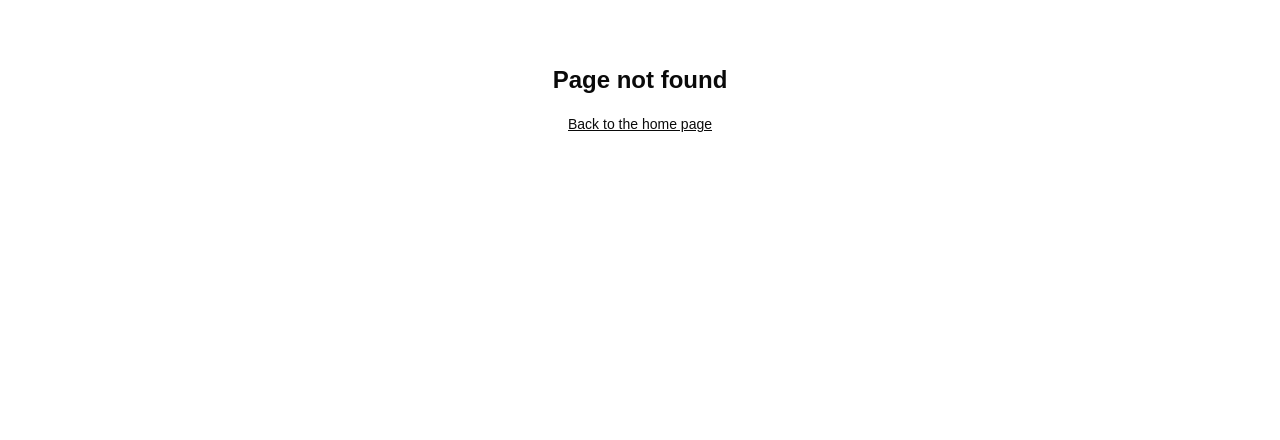
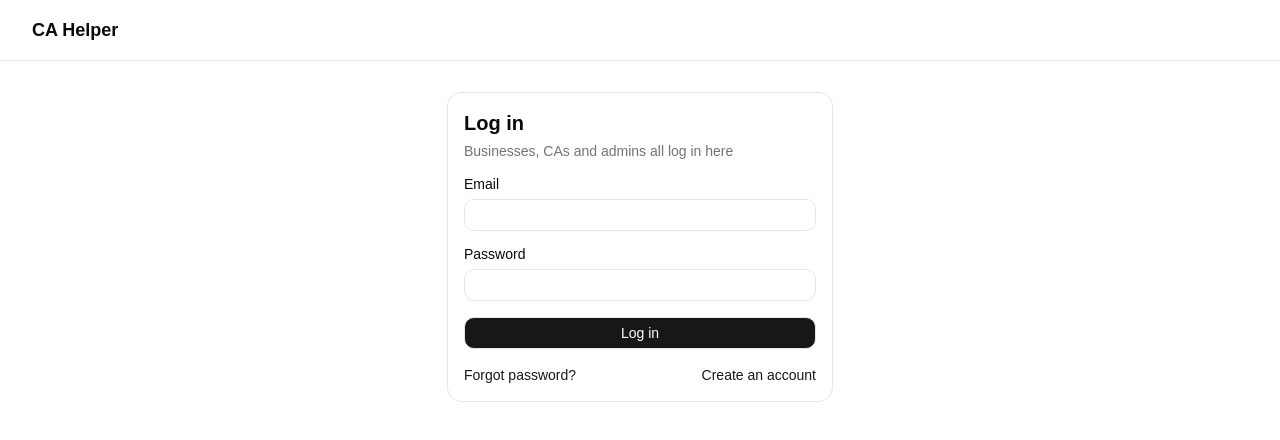
Before and after one commit to ZEROITRAYO/CA-helper, a React (Vite) app in the folder frontend/: page /login in a window 1280 px wide. Before the commit this address had no page. Shown: the top 440 px of the page. Built offline with nearby package versions, Linux system fonts and the light colour scheme.

Commit message:
created log in page

```diff
--- a/frontend/src/components/shared.jsx
+++ b/frontend/src/components/shared.jsx
@@ -4,7 +4,28 @@ import {
   CardDescription,
   CardHeader,
   CardTitle,
+  Input,
+  Label,
 } from "@/components/ui";
+import { cn } from "@/lib";
+
+export function ErrorText({ children, className }) {
+  if (!children) return null;
+  return (
+    <p className={cn("text-sm text-danger", className)}>
+      {children}
+    </p>
+  );
+}
+
+export function Notice({ children }) {
+  if (!children) return null;
+  return (
+    <p className="text-sm text-hint">
+      {children}
+    </p>
+  );
+}
 
 export function Section({ title, description, contentClassName, children, ...cardProps }) {
   return (
@@ -17,3 +38,41 @@ export function Section({ title, description, contentClassName, children, ...car
     </Card>
   );
 }
+
+export function FormField({ id, label, error, hint, ...inputProps }) {
+  return (
+    <div className="space-y-2">
+      <Label htmlFor={id}>{label}</Label>
+      <Input
+        id={id}
+        aria-invalid={!!error}
+        {...inputProps}
+      />
+      {error ? (
+        <p id={id + "-error"} className="text-sm text-danger">
+          {error.message}
+        </p>
+      ) : (
+        hint && <p className="text-xs text-hint">{hint}</p>
+      )}
+    </div>
+  );
+}
+
+export function field(form, name) {
+  return { id: name, error: form.formState.errors[name], ...form.register(name) };
+}
+
+export function FormCard({ title, description, children }) {
+  return (
+    <Card className="mx-auto max-w-sm">
+      <CardHeader>
+        <CardTitle>
+          <h1 className="text-xl font-semibold">{title}</h1>
+        </CardTitle>
+        {description && <CardDescription>{description}</CardDescription>}
+      </CardHeader>
+      <CardContent className="space-y-4">{children}</CardContent>
+    </Card>
+  );
+}
--- a/frontend/src/components/ui.jsx
+++ b/frontend/src/components/ui.jsx
@@ -2,9 +2,9 @@ import { cn } from "@/lib";
 
 
 const BUTTON_STYLES = {
-  default: "bg-primary text-primary-foreground hover:bg-primary/80",
-  outline: "border-border bg-background hover:bg-muted hover:text-foreground",
-  ghost: "hover:bg-muted hover:text-foreground",
+  default: "bg-primary text-white hover:bg-primary/80",
+  outline: "border-border bg-background hover:bg-soft hover:text-ink",
+  ghost: "hover:bg-soft hover:text-ink",
   link: "text-primary underline-offset-4 hover:underline",
 };
 
@@ -15,7 +15,7 @@ const BUTTON_SIZES = {
 
 export function buttonClass(variant = "default", size = "default", className = "") {
   return cn(
-    "inline-flex shrink-0 items-center justify-center gap-1.5 rounded-lg border border-transparent text-sm font-medium whitespace-nowrap transition-all outline-none select-none focus-visible:border-ring focus-visible:ring-3 focus-visible:ring-ring/50 disabled:pointer-events-none disabled:opacity-50",
+    "inline-flex shrink-0 items-center justify-center gap-1.5 rounded-lg border border-transparent text-sm font-medium whitespace-nowrap transition-all outline-none select-none focus-visible:border-focus focus-visible:ring-3 focus-visible:ring-focus/50 disabled:pointer-events-none disabled:opacity-50",
     BUTTON_STYLES[variant],
     BUTTON_SIZES[size],
     className,
@@ -34,7 +34,7 @@ export function Card({ className, ...props }) {
     <div
       data-slot="card"
       className={cn(
-        "flex flex-col gap-4 overflow-hidden rounded-xl bg-card py-4 text-sm text-card-foreground ring-1 ring-foreground/10",
+        "flex flex-col gap-4 overflow-hidden rounded-xl bg-card py-4 text-sm text-ink ring-1 ring-ink/10",
         className,
       )}
       {...props}
@@ -51,7 +51,7 @@ export function CardTitle({ className, ...props }) {
 }
 
 export function CardDescription({ className, ...props }) {
-  return <div className={cn("text-sm text-muted-foreground", className)} {...props} />;
+  return <div className={cn("text-sm 	text-hint", className)} {...props} />;
 }
 
 export function CardContent({ className, ...props }) {
@@ -60,7 +60,7 @@ export function CardContent({ className, ...props }) {
 
 
 const FIELD_FOCUS =
-  "rounded-lg border border-input bg-transparent text-sm outline-none focus-visible:border-ring focus-visible:ring-3 focus-visible:ring-ring/50";
+  "rounded-lg border border-input bg-transparent text-sm outline-none focus-visible:border-focus focus-visible:ring-3 focus-visible:ring-focus/50";
 
 export function Select({ className, ...props }) {
   return <select className={cn("h-8 w-full px-2", FIELD_FOCUS, className)} {...props} />;
@@ -69,7 +69,7 @@ export function Select({ className, ...props }) {
 export function Textarea({ className, ...props }) {
   return (
     <textarea
-      className={cn("w-full px-2.5 py-1.5 aria-invalid:border-destructive", FIELD_FOCUS, className)}
+      className={cn("w-full px-2.5 py-1.5 aria-invalid:border-danger", FIELD_FOCUS, className)}
       {...props}
     />
   );
@@ -79,7 +79,7 @@ export function Input({ className, ...props }) {
   return (
     <input
       className={cn(
-        "h-8 w-full min-w-0 rounded-lg border border-input bg-transparent px-2.5 py-1 text-base transition-colors outline-none file:inline-flex file:h-6 file:border-0 file:bg-transparent file:text-sm file:font-medium file:text-foreground placeholder:text-muted-foreground focus-visible:border-ring focus-visible:ring-3 focus-visible:ring-ring/50 disabled:cursor-not-allowed disabled:bg-input/50 disabled:opacity-50 aria-invalid:border-destructive aria-invalid:ring-3 aria-invalid:ring-destructive/20 md:text-sm",
+        "h-8 w-full min-w-0 rounded-lg border border-input bg-transparent px-2.5 py-1 text-base transition-colors outline-none file:inline-flex file:h-6 file:border-0 file:bg-transparent file:text-sm file:font-medium file:text-ink placeholder:	text-hint focus-visible:border-focus focus-visible:ring-3 focus-visible:ring-focus/50 disabled:cursor-not-allowed disabled:bg-input/50 disabled:opacity-50 aria-invalid:border-danger aria-invalid:ring-3 aria-invalid:ring-danger/20 md:text-sm",
         className,
       )}
       {...props}
@@ -98,10 +98,10 @@ export function Label({ className, ...props }) {
 
 
 const BADGE_STYLES = {
-  default: "bg-primary text-primary-foreground",
-  secondary: "bg-secondary text-secondary-foreground",
-  destructive: "bg-destructive/10 text-destructive",
-  outline: "border-border text-foreground",
+  default: "bg-primary text-white",
+  secondary: "bg-secondary text-ink",
+  destructive: "bg-danger/10 text-danger",
+  outline: "border-border text-ink",
 };
 
 export function Badge({ className, variant = "default", ...props }) {
--- a/frontend/src/lib.js
+++ b/frontend/src/lib.js
@@ -1,5 +1,6 @@
 import { clsx } from "clsx";
 import { twMerge } from "tailwind-merge";
+import { z } from "zod";
 
 export function cn(...inputs) {
   return twMerge(clsx(inputs));
@@ -29,3 +30,14 @@ export function clearSession() {
   } catch {
   }
 }
+
+export const PASSWORD_RULE_TEXT =
+  "Use at least 8 characters, with at least one letter and one number";
+
+export const ROLE_HOME = {
+  business: "/business",
+  ca: "/ca",
+  admin: "/admin",
+};
+
+export const emailSchema = z.email("Enter a valid email address");
--- a/frontend/src/pages/AuthPages.jsx
+++ b/frontend/src/pages/AuthPages.jsx
@@ -1,5 +1,15 @@
-import { Link } from "react-router";
-import { Section } from "@/components/shared";
+import { Link, Navigate, useLocation  } from "react-router";
+import { zodResolver } from "@hookform/resolvers/zod";
+import { useState } from "react";
+import { useForm } from "react-hook-form";
+import { z } from "zod";
+
+import { ApiRequestError,errorMessage} from "@/api";
+import { useAuth } from "@/auth";
+import { field, FormCard, FormField, Notice, Section } from "@/components/shared";
+import { Button, linkClass} from "@/components/ui";
+import { emailSchema, PASSWORD_RULE_TEXT, ROLE_HOME } from "@/lib";
+
 
 const SECTIONS = [
   {
@@ -36,6 +46,131 @@ const SECTIONS = [
   },
 ];
 
+function EmailField({ form }) {
+  return <FormField label="Email" type="email" autoComplete="email" {...field(form, "email")} />;
+}
+
+function NewPasswordFields({ form, title = "Password" }) {
+  return (
+    <>
+      <FormField
+        label={title}
+        type="password"
+        autoComplete="new-password"
+        hint={PASSWORD_RULE_TEXT}
+        {...field(form, "password")}
+      />
+      <FormField
+        label={"Confirm " + title.toLowerCase()}
+        type="password"
+        autoComplete="new-password"
+        {...field(form, "confirm_password")}
+      />
+    </>
+  );
+}
+
+function SubmitButton({ form, busyText, children }) {
+  const busy = form.formState.isSubmitting;
+  return (
+    <Button type="submit" className="w-full" disabled={busy}>
+      {busy ? busyText : children}
+    </Button>
+  );
+}
+
+function FooterLink({ text, to, children }) {
+  return (
+    <p className="text-sm text-hint">
+      {text && text + " "}
+      <Link to={to} className={linkClass}>
+        {children}
+      </Link>
+    </p>
+  );
+}
+
+function useZodForm(schema, defaultValues) {
+  return useForm({ resolver: zodResolver(schema), defaultValues });
+}
+
+
+const loginSchema = z.object({
+  email: emailSchema,
+  password: z.string().min(1, "Enter your password."),
+});
+
+const LOGIN_ERROR_TEXT = {
+  INVALID_CREDENTIALS: "Wrong email or password.",
+  EMAIL_NOT_VERIFIED: "Your email is not verified yet.",
+};
+
+function destination(role, from) {
+  const home = ROLE_HOME[role];
+  return from && (from === home || from.startsWith(`${home}/`)) ? from : home;
+}
+
+export function LoginPage() {
+  const { user, login } = useAuth();
+  const { from, email, notice } = useLocation().state ?? {};
+  const [serverError, setServerError] = useState(null);
+
+  const [unverifiedEmail, setUnverifiedEmail] = useState(null);
+  const form = useZodForm(loginSchema, { email: email ?? "" });
+
+  // logged in already then go to the right page
+  if (user) return <Navigate to={destination(user.role, from)} replace />;
+
+  async function onSubmit(values) {
+    setServerError(null);
+    setUnverifiedEmail(null);
+    try {
+      await login(values.email, values.password);
+    } catch (error) {
+      const known = error instanceof ApiRequestError && LOGIN_ERROR_TEXT[error.code];
+      setServerError(known || errorMessage(error));
+      if (error instanceof ApiRequestError && error.code === "EMAIL_NOT_VERIFIED") {
+        setUnverifiedEmail(values.email);
+      }
+    }
+  }
+
+  return (
+    <FormCard title="Log in" description="Businesses, CAs and admins all log in here">
+      <Notice>{notice}</Notice>
+      <form className="space-y-4" onSubmit={form.handleSubmit(onSubmit)} noValidate>
+        <EmailField form={form} />
+        <FormField
+          label="Password"
+          type="password"
+          autoComplete="current-password"
+          {...field(form, "password")}
+        />
+        {serverError && (
+          <p className="text-sm text-danger">
+            {serverError}{" "}
+            {unverifiedEmail && (
+              <Link to="/verify-email" state={{ email: unverifiedEmail }} className={linkClass}>
+                Enter your code
+              </Link>
+            )}
+          </p>
+        )}
+        <SubmitButton form={form} busyText="Logging in...">
+          Log in
+        </SubmitButton>
+      </form>
+      <div className="flex justify-between text-sm">
+        <Link to="/forgot-password" className={linkClass}>
+          Forgot password?
+        </Link>
+        <Link to="/signup" className={linkClass}>
+          Create an account
+        </Link>
+      </div>
+    </FormCard>
+  );
+}
 
 export function TermsPage() {
   return (
--- a/frontend/src/routes.jsx
+++ b/frontend/src/routes.jsx
@@ -3,6 +3,7 @@ import { Link, Outlet } from "react-router";
 import {
   NotFoundPage,
   TermsPage,
+  LoginPage,
 } from "@/pages/AuthPages";
 
 export const appRoutes = [
@@ -12,6 +13,7 @@ export const appRoutes = [
 
     children: [
       { path: "terms", element: <TermsPage /> },
+      { path: "login", element: <LoginPage /> },
     ],
   },
   { path: "*", element: <NotFoundPage /> },
@@ -19,7 +21,7 @@ export const appRoutes = [
 
 export function PublicLayout() {
   return (
-    <div className="min-h-screen bg-background text-foreground">
+    <div className="min-h-screen bg-background text-ink">
       <header className="border-b px-8 py-4">
         <Link to="/" className="text-lg font-semibold">
           CA Helper
```
